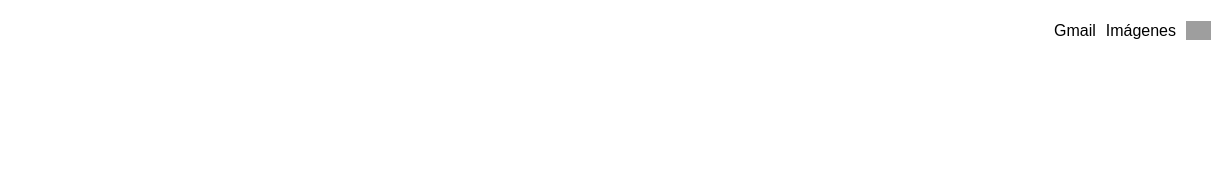
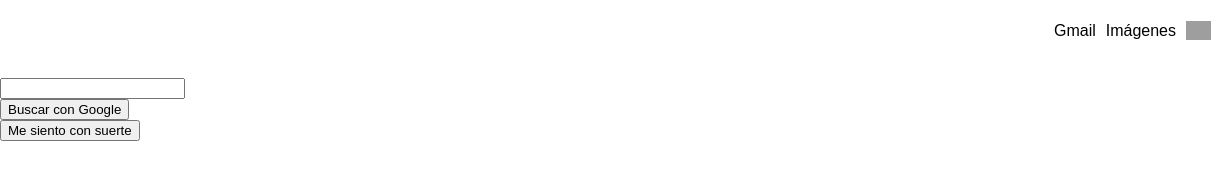
Before and after one commit to dbriceno10/clon-de-google, a plain HTML site: page index.html in a window 1280 px wide. Shown: the full height of the page, 0-1216 px from the left. Drawn offline with Linux system fonts and the light colour scheme; grey boxes are pictures that could not be loaded.

Commit message:
inicio de maquetado de sección main

```diff
--- a/index.html
+++ b/index.html
@@ -29,5 +29,27 @@
             </ul>
         </nav>
     </header>
+    <main>
+        <section class="main-logo">
+            <img src="" alt="">
+        </section>
+        <section class="main-input">
+            <div class="main-input-container">
+                <span class="search-icon">
+
+                </span>
+                <input type="text">
+                <a class="micro-icon" href="#"></a>
+            </div>
+        </section>
+        <section class="main-buttons">
+            <div>
+                <button>Buscar con Google</button>
+            </div>
+            <div>
+                <button>Me siento con suerte</button>
+            </div>
+        </section>
+    </main>
 </body>
 </html>
```
